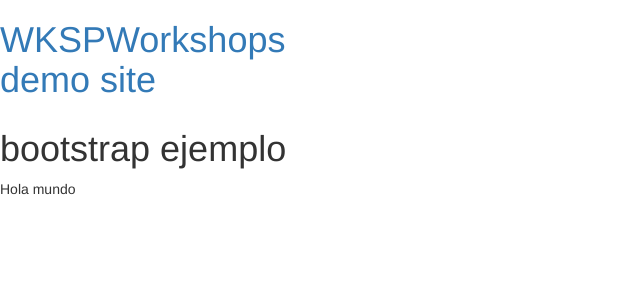
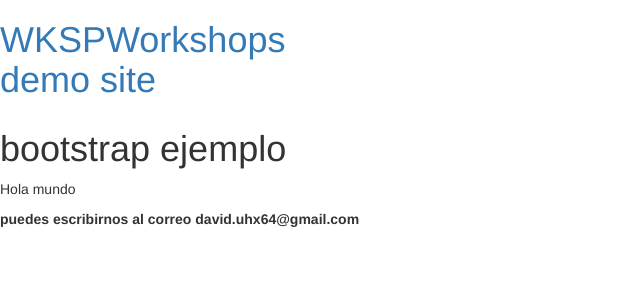
Before and after one commit to DavidUntama/bootstrap, a PHP site: page / in a window 1280 px wide. Shown: the top 300 px of the page, without its empty margins (0-640 px from the left). Run offline with PHP 8.4, Linux system fonts and the light colour scheme.

Commit message:
agregado el correo del developer

```diff
--- a/index.php
+++ b/index.php
@@ -18,6 +18,7 @@
 	</div>
 	<h1>bootstrap ejemplo</h1>
 	<p>Hola mundo</p>
+	<strong> puedes escribirnos al correo david.uhx64@gmail.com</strong>
 	<?php include 'inc/footer_common.php'; ?>
 </body>
 </html>
```
